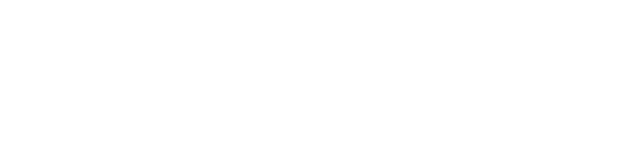
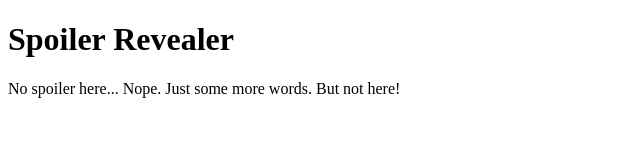
Before and after one commit to ashcode09/spoiler-review, a plain HTML site: page index.html in a window 1280 px wide. Shown: the whole page, without its empty margins (0-640 px from the left). Drawn offline with nearby package versions, Linux system fonts and the light colour scheme.

Commit message:
spoilers are being hidden

```diff
--- a/index.html
+++ b/index.html
@@ -1,7 +1,21 @@
 <!DOCTYPE html>
 <head>
+  <title>Spoiler Revealer</title>
 </head>
 <body>
+  <h1>Spoiler Revealer</h1>
 
+  <span class="spoiler">There is a spoiler hidden here!</span>
+  <span>No spoiler here...</span>
+  <span>Nope. Just some more words.</span>
+  <span class="spoiler">Yes, there's also one here!</span>
+  <span>But not here!</span>
+
+  <script src="http://code.jquery.com/jquery-2.1.4.min.js"></script>
+  <script src="app.js" type="text/javascript"></script>
+
+  <script type="text/javascript">
+    $(".spoiler").hide();
+  </script>
 </body>
 </html>
```
Also changed, not shown: app.js (added), 1 other file.
